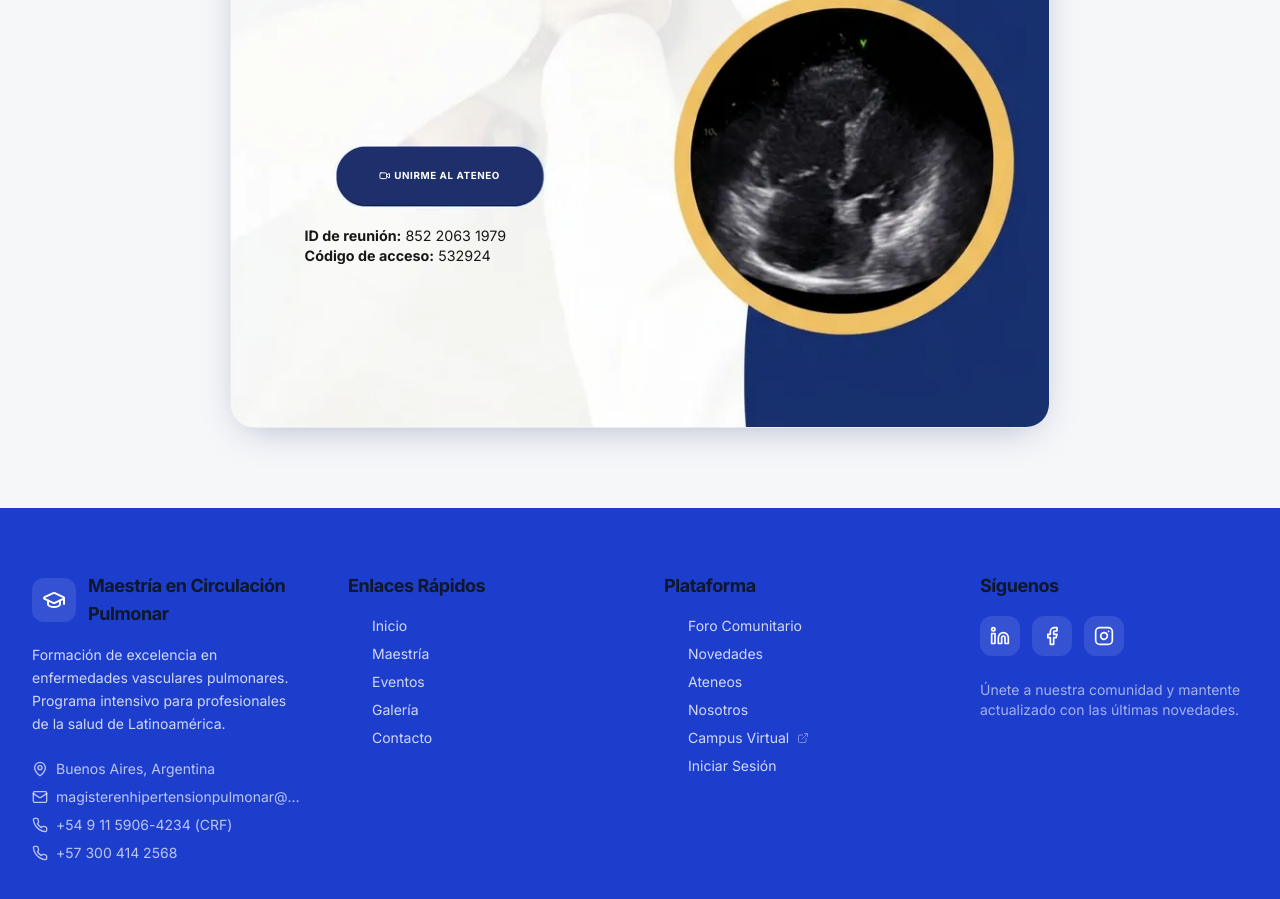
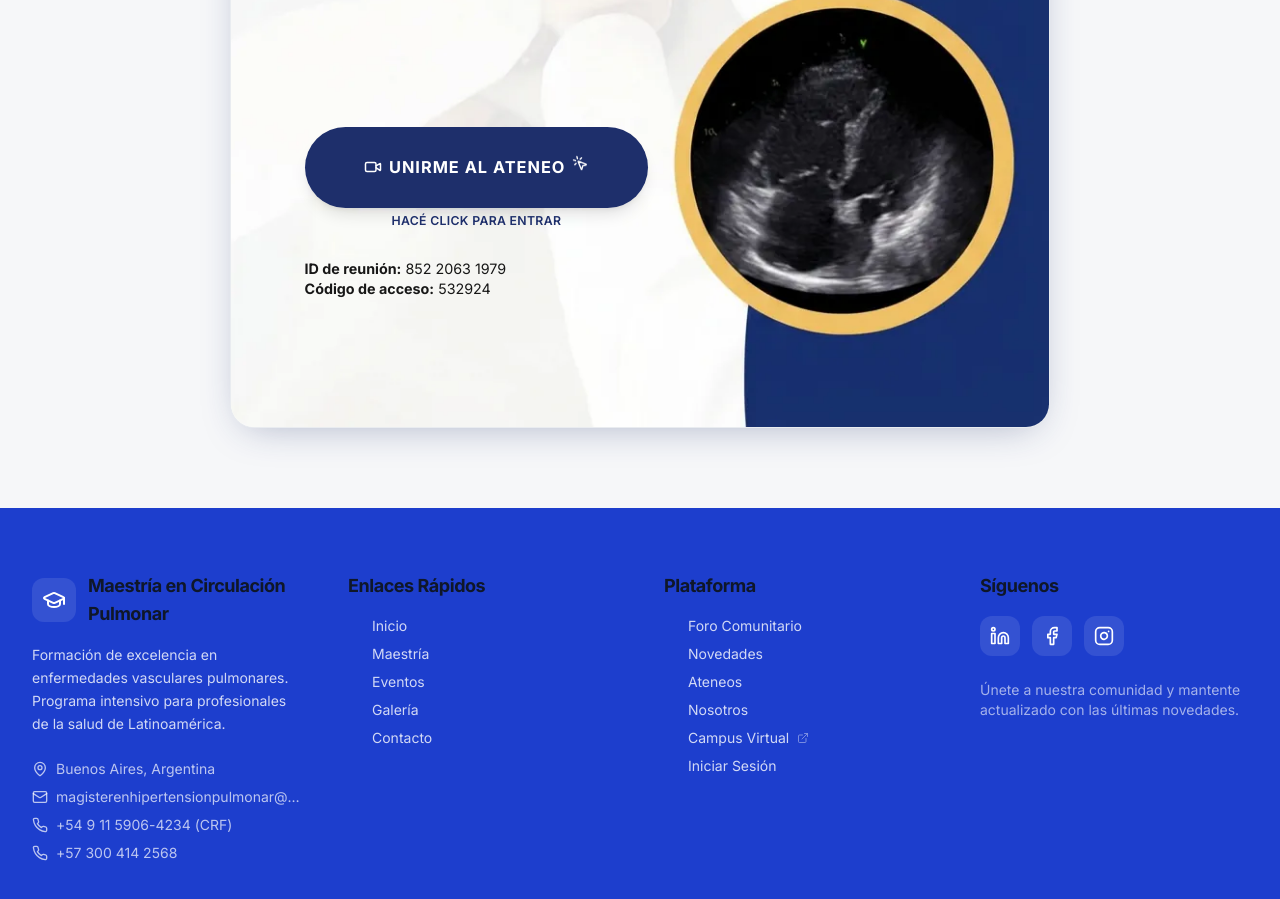
Before and after one commit to noje-21/pulmo-maestria-web, a React (Vite) app: page /ateneos in a window 1280 px wide. Shown: the part 1120-2019 px from the top of the page. Built offline with nearby package versions, Linux system fonts and the light colour scheme.

Commit message:
Changes
Co-authored-by: noje-21 <189570696+noje-21@users.noreply.github.com>

```diff
--- a/src/features/ateneos/components/AteneoPromo.tsx
+++ b/src/features/ateneos/components/AteneoPromo.tsx
@@ -1,5 +1,5 @@
 import { motion } from "framer-motion";
-import { Calendar, Clock, MapPin, Video } from "lucide-react";
+import { Calendar, Clock, MapPin, Video, MousePointerClick } from "lucide-react";
 import flyerAsset from "@/assets/ateneo-flyer-blank.png.asset.json";
 
 const ZOOM_URL =
@@ -92,38 +92,69 @@ export default function AteneoPromo() {
           />
         </div>
 
-        {/* Botón: calcado sobre la píldora impresa del flyer (12.97% / 77.06% / 25% x 4.67%) */}
+        {/* Botón principal: ampliado sobre la píldora impresa del flyer */}
         <a
           href={ZOOM_URL}
           target="_blank"
           rel="noopener noreferrer"
-          className="absolute inline-flex items-center justify-center rounded-full text-white font-bold tracking-[0.06em] whitespace-nowrap leading-none overflow-hidden hover:brightness-110 transition-all duration-300"
+          className="group absolute inline-flex items-center justify-center rounded-full text-white font-bold tracking-[0.06em] whitespace-nowrap leading-none overflow-hidden shadow-lg hover:brightness-110 hover:scale-[1.03] transition-all duration-300"
           style={{
-            left: "12.97%",
-            top: "77.06%",
-            width: "25%",
-            height: "4.67%",
+            left: "9%",
+            top: "75.4%",
+            width: "42%",
+            height: "6.6%",
             minHeight: 0,
             backgroundColor: FLYER_NAVY,
-            fontSize: "clamp(6px, 1.2cqw, 12px)",
+            fontSize: "clamp(9px, 2cqw, 20px)",
           }}
           aria-label="Unirme al ateneo por Zoom"
         >
+          <span
+            aria-hidden="true"
+            className="absolute inset-0 rounded-full animate-ping opacity-40"
+            style={{ backgroundColor: FLYER_NAVY }}
+          />
           <Video
             strokeWidth={2}
             style={{
-              width: "clamp(7px, 1.4cqw, 14px)",
-              height: "clamp(7px, 1.4cqw, 14px)",
-              marginRight: "0.5cqw",
+              width: "clamp(10px, 2.2cqw, 22px)",
+              height: "clamp(10px, 2.2cqw, 22px)",
+              marginRight: "0.8cqw",
+            }}
+            className="relative"
+          />
+          <span className="relative">UNIRME AL ATENEO</span>
+          <MousePointerClick
+            strokeWidth={2}
+            aria-hidden="true"
+            className="relative animate-bounce"
+            style={{
+              width: "clamp(9px, 2cqw, 20px)",
+              height: "clamp(9px, 2cqw, 20px)",
+              marginLeft: "0.8cqw",
             }}
           />
-          UNIRME AL ATENEO
         </a>
+
+        {/* Aviso de acción */}
+        <p
+          className="absolute font-semibold uppercase tracking-wide"
+          style={{
+            left: "9%",
+            top: "82.4%",
+            width: "42%",
+            textAlign: "center",
+            color: FLYER_NAVY,
+            fontSize: "clamp(7px, 1.5cqw, 14px)",
+          }}
+        >
+          Hacé click para entrar
+        </p>
 
         <div
           className="absolute text-neutral-900 leading-[1.4]"
           style={{
-            top: "83.5%",
+            top: "86.2%",
             left: "9%",
             width: "55%",
             fontSize: "clamp(9px, 1.75cqw, 17px)",
```
